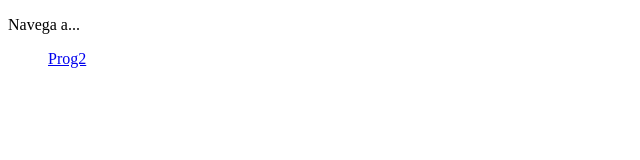
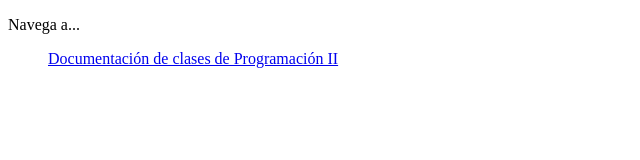
Before and after one commit to andoni-eguiluz/andoni-eguiluz.github.io, a plain HTML site: page index.html in a window 1280 px wide. Shown: the whole page, without its empty margins (0-640 px from the left). Drawn offline with Linux system fonts and the light colour scheme.

Commit message:
Mejora index

```diff
--- a/index.html
+++ b/index.html
@@ -1,12 +1,12 @@
 <!doctype html>
 <html>
   <head>
-    <title>This is the title of the webpage!</title>
+    <title>Web de github de Andoni Eguíluz Morán - Universidad de Deusto</title>
   </head>
   <body>
     <p>Navega a...</p>
     <ul>
-    <a href="prog2/doc/index.html">Prog2</a>
+    <a href="prog2/doc/index.html">Documentación de clases de Programación II</a>
     </ul>
   </body>
 </html>
```
